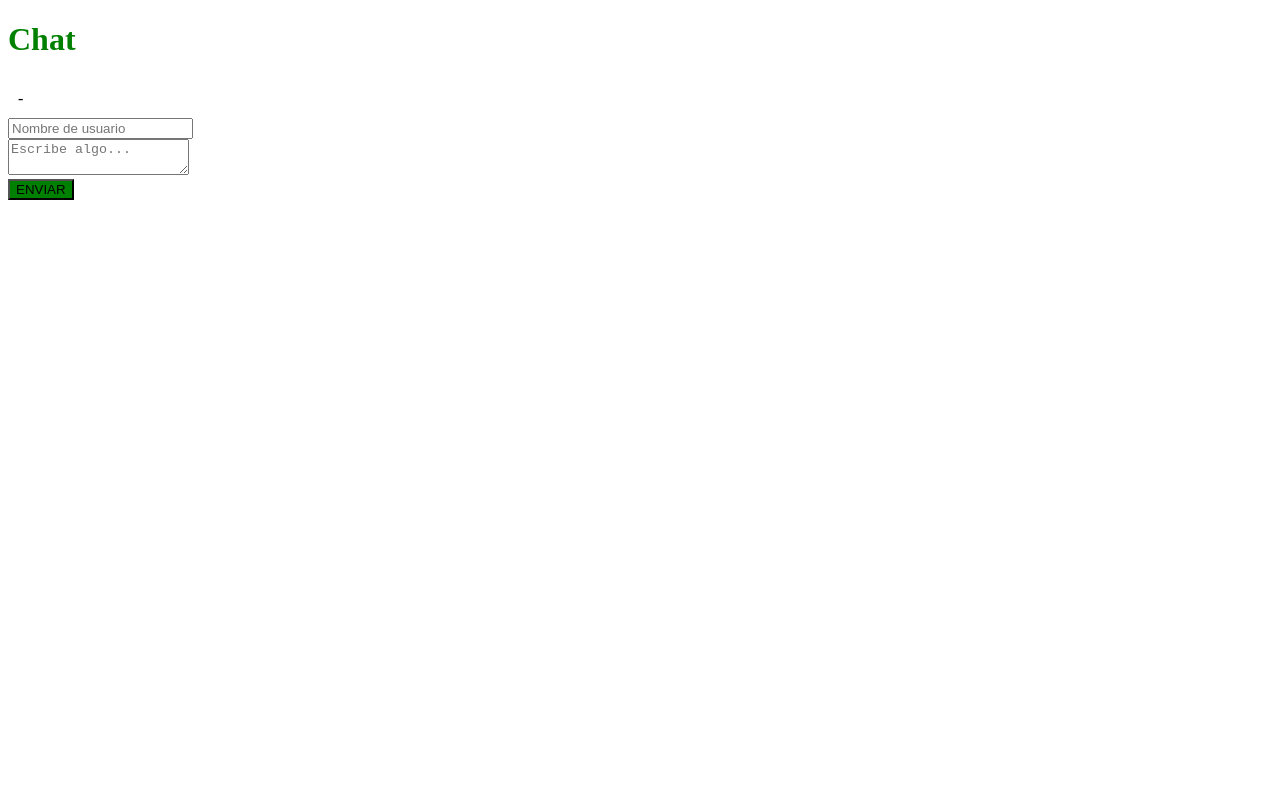
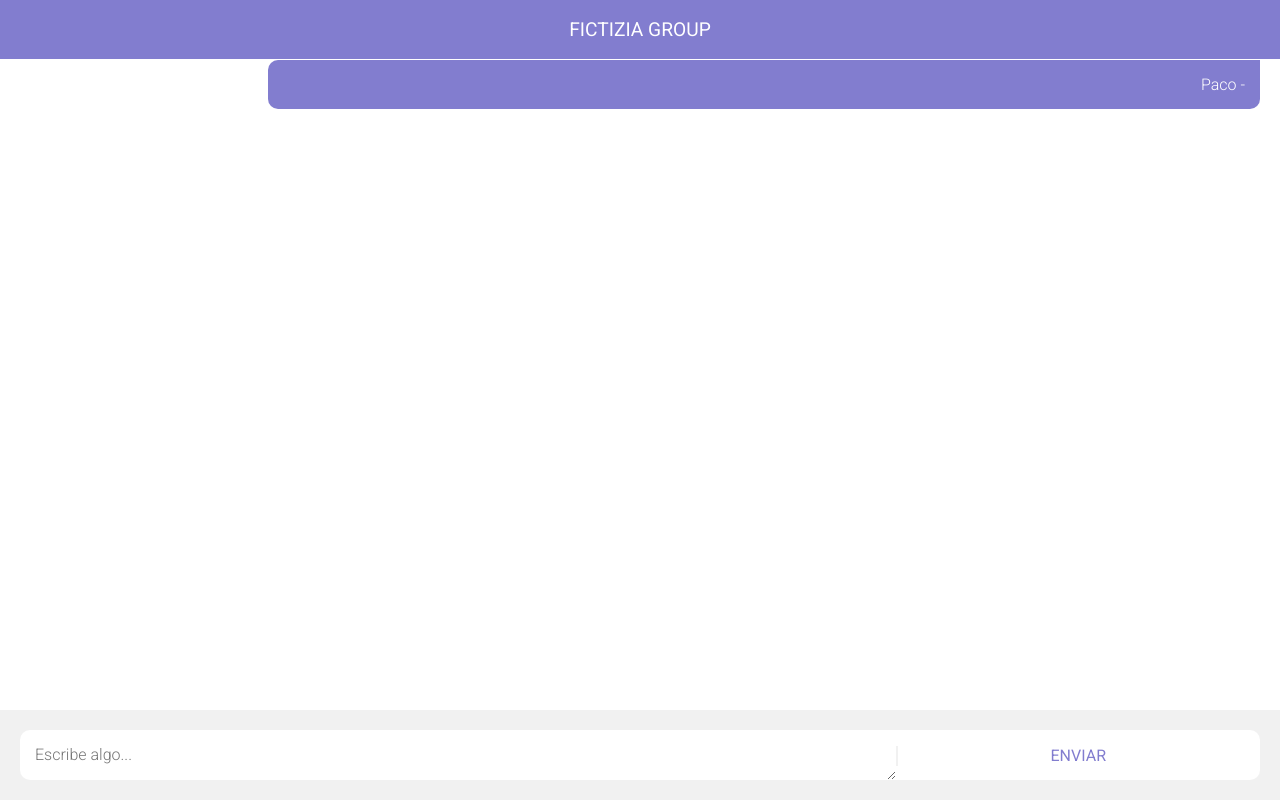
Before and after one commit to LeylaVieira/chat-app, an Angular app: page / in a window 1280 px wide. Both pictures are taken after a click on the button "ENVIAR". Built offline with nearby package versions, Linux system fonts and the light colour scheme.

Commit message:
Agrego estilos a los componentes

```diff
--- a/src/app/app.component.html
+++ b/src/app/app.component.html
@@ -1,4 +1,8 @@
 <!--The content below is only a placeholder and can be replaced.-->
-<h1>{{title}}</h1>
-<chat-board [messages]="messages"></chat-board>
-<chat-messagebox (clicked)="addMessage($event)"></chat-messagebox>
+<article class="chat-app__wrapper">
+    <header class="chat-app__header">
+        <h1 class="chat-app__title">{{title}}</h1>
+    </header>
+    <chat-board [messages]="messages"></chat-board>
+    <chat-messagebox (clicked)="addMessage($event)"></chat-messagebox>
+</article>
--- a/src/app/app.component.scss
+++ b/src/app/app.component.scss
@@ -0,0 +1,26 @@
+@import '~sass/variables';
+
+.chat-app__wrapper {
+    position: relative;
+    height: 100vh;
+    overflow: hidden;
+}
+
+.chat-app__header {
+    position: fixed;
+    top: 0;
+    left: 0;
+    right: 0;
+    z-index: 1;
+    background: $primary;
+    color: $white;
+    padding: calc( #{$gap}*2 );
+    text-align: center;
+}
+
+.chat-app__title {
+    color: inherit;
+    font-weight: 400;
+    text-transform: uppercase;
+    font-size: 1.2rem;
+}
--- a/src/app/app.component.ts
+++ b/src/app/app.component.ts
@@ -6,7 +6,7 @@ import { Component, Input } from '@angular/core';
   styleUrls: ['./app.component.scss']
 })
 export class AppComponent {
-  title = 'Chat';
+  title = 'FICTIZIA GROUP';
   messages: Array<any> = [];
   addMessage( ev ) {
     // console.info(ev);
--- a/src/app/board/board.component.html
+++ b/src/app/board/board.component.html
@@ -1,5 +1,13 @@
 <!--<div *ngFor="let message of messages" [style.color]="(message.username === 'Yo') ? 'red' : 'green'" >{{ message.username }} - {{ message.messagetext }}</div><br/>-->
 <!--<div *ngFor="let message of messages" class="message" [class.currentuser]="message.username === 'Paco'" >{{ message.username }} - {{ message.messagetext }}</div>-->
 
-<div *ngFor="let message of messages" class="message" [ngClass]="{currentuser: isUser(message.username)}">{{ message.username }} - {{ message.messagetext }}</div>
+<!--<div *ngFor="let message of messages" class="message" [ngClass]="{currentuser: isUser(message.username)}">{{ message.username }} - {{ message.messagetext }}</div>-->
 <!--isUser(nombreusuario) <es una función que está en board.component.ts>-->
+
+<section class="chat-board__wrapper">
+
+    <div *ngFor="let message of messages" [ngClass]="{'my-user': isUser(message.username)}" class="bubble-message__wrapper">
+        <p class="bubble-message__text">{{ message.username }} - {{ message.messagetext }}</p>
+    </div>
+
+</section>
--- a/src/app/board/board.component.scss
+++ b/src/app/board/board.component.scss
@@ -1,7 +1,56 @@
-.message {
-    padding: 10px;
+@import '~sass/variables';
+
+.chat-board__wrapper {
+    background: $white;
+    padding: 0 calc( #{$gap}*2 );
+    overflow-y: scroll;
+    margin-top: $height-header;
+    height: calc( 100vh - (#{$height-header} + #{$height-box-message}) );
 }
 
-.currentuser {
-    background: aliceblue;
+.bubble-message__avatar-user {
+    width: $avatar_size;
+    height: $avatar_size;
+    border-radius: 50%;
+    overflow: hidden;
+    margin-top: $gap;
+    margin-bottom: $gap;
+
+    img {
+        width: 100%;
+        filter: grayscale(0.8);
+    }
 }
+
+.bubble-message__text {
+    padding: calc( #{$gap}*1.5 );
+    background: $secondary;
+    margin-bottom: $gap;
+    border-top-right-radius: $radius;
+    border-bottom-right-radius: $radius;
+    border-bottom-left-radius: $radius;
+    width: 80%;
+    line-height: 1.2em;
+}
+
+.bubble-message__wrapper {
+
+    &.my-user {
+        text-align: right;
+
+        .bubble-message__avatar-user {
+            margin-right: 0;
+            margin-left: auto;
+        }
+
+        .bubble-message__text {
+            border-top-left-radius: $radius;
+            border-top-right-radius: 0;
+            background: $primary;
+            color: $white;
+            margin-right: 0;
+            margin-left: auto;
+        }
+    }
+
+}
--- a/src/app/messagebox/messagebox.component.html
+++ b/src/app/messagebox/messagebox.component.html
@@ -1,3 +1,8 @@
-<input [(ngModel)]="username" type="text" placeholder="Nombre de usuario" /><br/>
-<textarea [(ngModel)]="messagetext" [placeholder]="placeholder"></textarea><br/>
-<button (click)="emitEvent()">{{label}}</button>
+<!--<input [(ngModel)]="username" type="text" placeholder="Nombre de usuario" />-->
+
+<section class="chat-message__wrapper">
+    <div class="chat-message__box">
+        <textarea [(ngModel)]="messagetext" [placeholder]="placeholder" class="chat-message__input"></textarea>
+        <button (click)="emitEvent()" class="chat-message__send-button">{{label}}</button>
+    </div>
+</section>
--- a/src/app/messagebox/messagebox.component.scss
+++ b/src/app/messagebox/messagebox.component.scss
@@ -1,5 +1,57 @@
 @import '~sass/variables';
 
+/*
 button {
-    background: $primary-color;
+    background: $primary;
 }
+*/
+.chat-message__wrapper {
+    position: fixed;
+    bottom: 0;
+    left: 0;
+    right: 0;
+    background: $secondary;
+    padding: calc( #{$gap}*2 );
+
+}
+
+.chat-message__box {
+    display: flex;
+    background: $white;
+    border-radius: $radius;
+    overflow: hidden;
+    width: 100%;
+    height: 50px;
+}
+
+.chat-message__input {
+    padding: calc( #{$gap}*1.5 );
+    width: 70%;
+    background: transparent;
+    border: 0;
+    font-family: inherit;
+    font-size: inherit;
+    font-weight: inherit;
+}
+
+.chat-message__send-button {
+    padding: calc( #{$gap}*1.5 );
+    width: 30%;
+    background: transparent;
+    border: 0;
+    font-family: inherit;
+    font-size: inherit;
+    color: $primary;
+    position: relative;
+
+    &:before {
+        content: "";
+        display: inline-block;
+        vertical-align: middle;
+        width: 2px;
+        height: 40%;
+        background: $secondary;
+        position: absolute;
+        left: 0;
+    }
+}
--- a/src/app/messagebox/messagebox.component.ts
+++ b/src/app/messagebox/messagebox.component.ts
@@ -25,7 +25,7 @@ export class MessageboxComponent implements OnInit {
     // console.info("Click en el botón..");
     // console.info(this.username);
     this.clicked.emit({
-      username: this.username,
+      username: this.username || 'Paco',
       messagetext: this.messagetext
     });
   }
--- /dev/null
+++ b/src/sass/_fonts.scss
@@ -0,0 +1 @@
+@import url('https://fonts.googleapis.com/css?family=Roboto:300,400,500');
--- /dev/null
+++ b/src/sass/_reset.scss
@@ -0,0 +1,61 @@
+/*  RESET CSS
+    http://meyerweb.com/eric/tools/css/reset/
+    v2.0 | 20110126
+    License: none (public domain)
+*/
+
+html, body, div, span, applet, object, iframe,
+h1, h2, h3, h4, h5, h6, p, blockquote, pre,
+a, abbr, acronym, address, big, cite, code,
+del, dfn, em, img, ins, kbd, q, s, samp,
+small, strike, strong, sub, sup, tt, var,
+b, u, i, center,
+dl, dt, dd, ol, ul, li,
+fieldset, form, label, legend,
+table, caption, tbody, tfoot, thead, tr, th, td,
+article, aside, canvas, details, embed,
+figure, figcaption, footer, header, hgroup,
+menu, nav, output, ruby, section, summary,
+time, mark, audio, video {
+	margin: 0;
+	padding: 0;
+	border: 0;
+	font-size: 100%;
+	font: inherit;
+    vertical-align: baseline;
+    box-sizing: border-box;
+}
+/* HTML5 display-role reset for older browsers */
+article, aside, details, figcaption, figure,
+footer, header, hgroup, menu, nav, section {
+	display: block;
+}
+body {
+    line-height: 1;
+    font-family: $primary-font;
+    font-weight: 300;
+}
+ol, ul {
+	list-style: none;
+}
+blockquote, q {
+	quotes: none;
+}
+blockquote:before, blockquote:after,
+q:before, q:after {
+	content: '';
+	content: none;
+}
+table {
+	border-collapse: collapse;
+	border-spacing: 0;
+}
+input:focus,
+select:focus,
+textarea:focus,
+button:focus {
+    outline: none;
+}
+html, body {
+    font-size: 16px;
+}
--- a/src/sass/_variables.scss
+++ b/src/sass/_variables.scss
@@ -1 +1,16 @@
-$primary-color: green;
+/********/
+/*COLORS*/
+/********/
+$primary: #827dcf;
+$secondary: #f1f1f1;
+$white: #FFFFFF;
+$gap: 10px;
+$radius: 10px;
+$avatar_size: 40px;
+$height-header: 60px;
+$height-box-message: 90px;
+
+/*********/
+/*FONTS*/
+/*********/
+$primary-font: 'Roboto', sans-serif;
--- a/src/sass/styles.scss
+++ b/src/sass/styles.scss
@@ -1,6 +1,11 @@
+@import './fonts';
 @import './variables';
+@import './reset';
 @import './mixins';
 
+
+/*
 h1 {
-    color: $primary-color;
+    color: $primary;
 }
+*/
```
